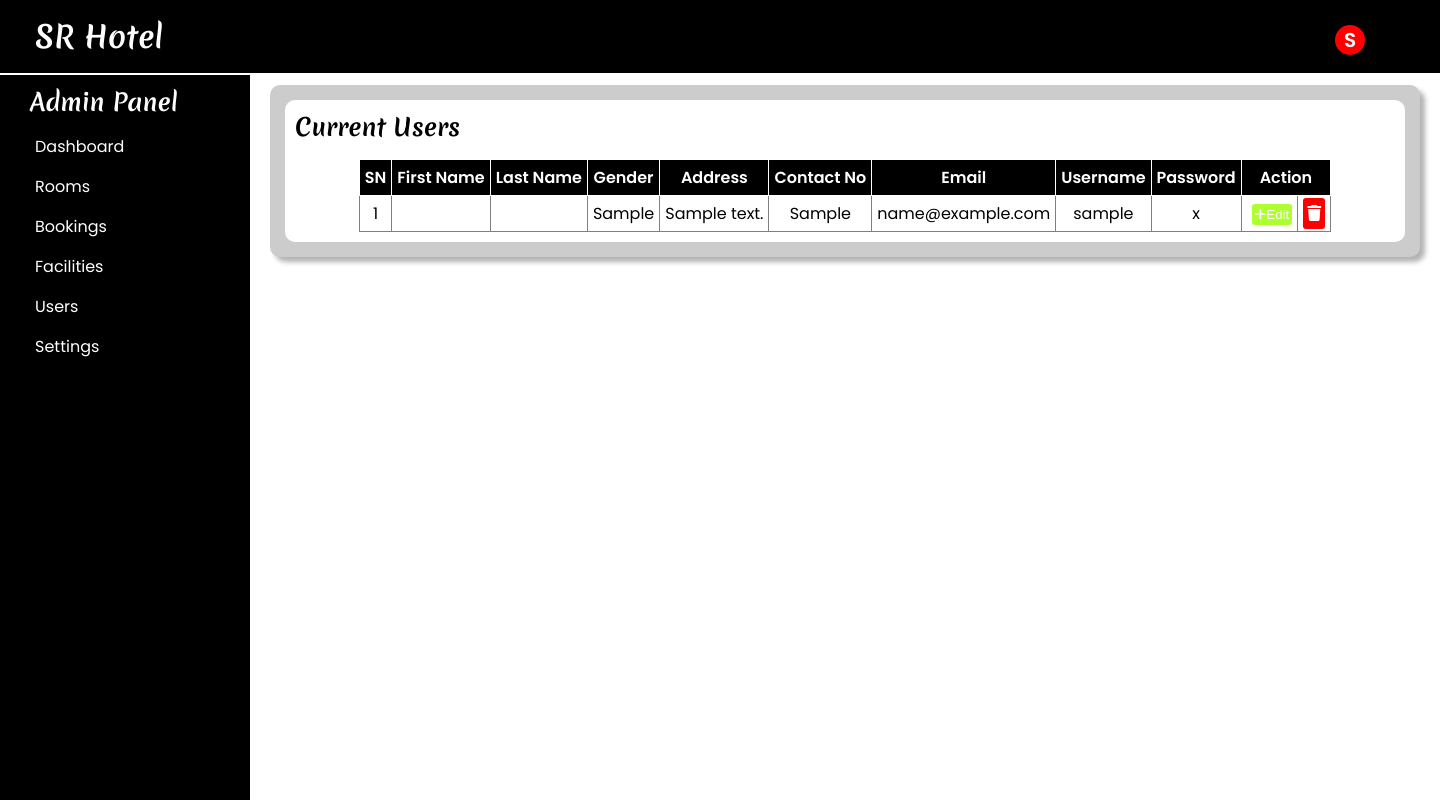
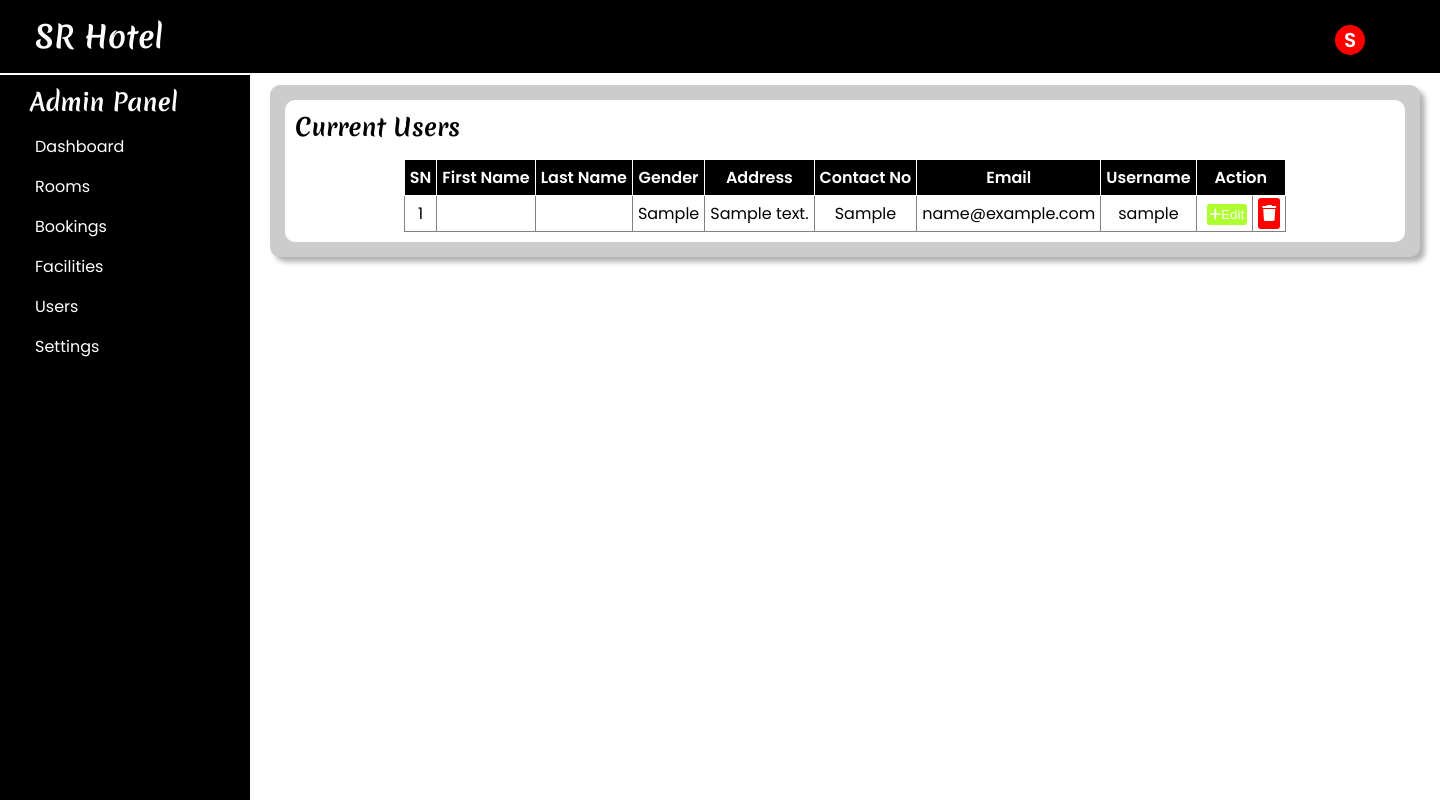
Before and after one commit to rohitghatal1/hotel_booking, a PHP site: page /a_userPage.php in a window 1440 px wide. Run offline with PHP 8.4, Linux system fonts and the light colour scheme; the visitor is signed in with stand-in values (Sample User, id 1); tables that the repository leaves empty or names only in its code hold one stand-in row (values such as "Sample post"); data that the repository does not hold is empty.

Commit message:
remove show password for user data

```diff
--- a/admin/a_userPage.php
+++ b/admin/a_userPage.php
@@ -31,7 +31,6 @@
                     <th>Contact No</th>
                     <th>Email</th>
                     <th>Username</th>
-                    <th>Password</th>
                     <th colspan="2">Action</th>
                     <?php require '../database/databaseConnection.php'?>
                     <?php
@@ -52,7 +51,6 @@ if ($fetchedUserData->num_rows > 0) {
                                         <td>{$row['contact']}</td>
                                         <td>{$row['email']}</td>
                                         <td>{$row['username']}</td>
-                                        <td>{$row['password']}</td>
                                         <td><button id="editUserInfo" class="editUserButton" onclick='openEditUserModal("$userId")'><i class="fa-solid fa-plus"></i>Edit</button></td>
                                         <td><a href="deleteUser.php?userId=$userId" id="deleteUserBtn" class="deleteUserBtn"><i class="fa-solid fa-trash"></i></a></td>
                                     </tr>
```
